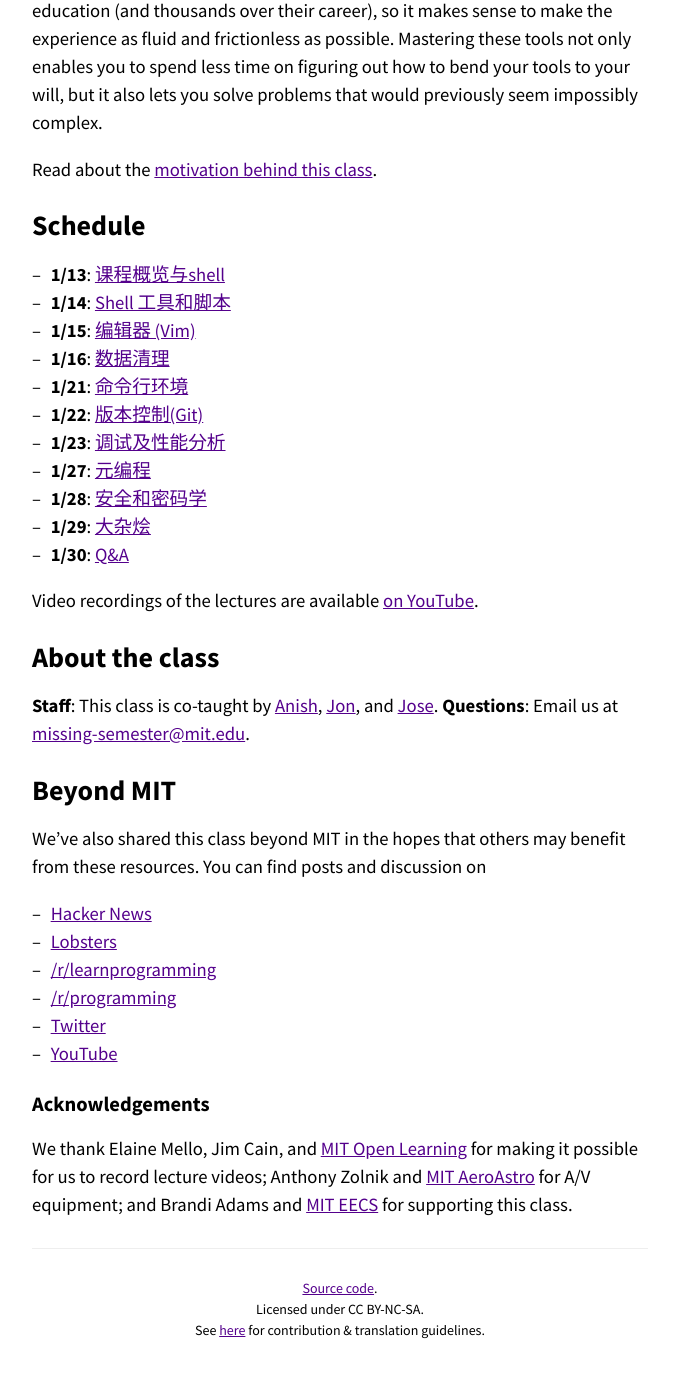
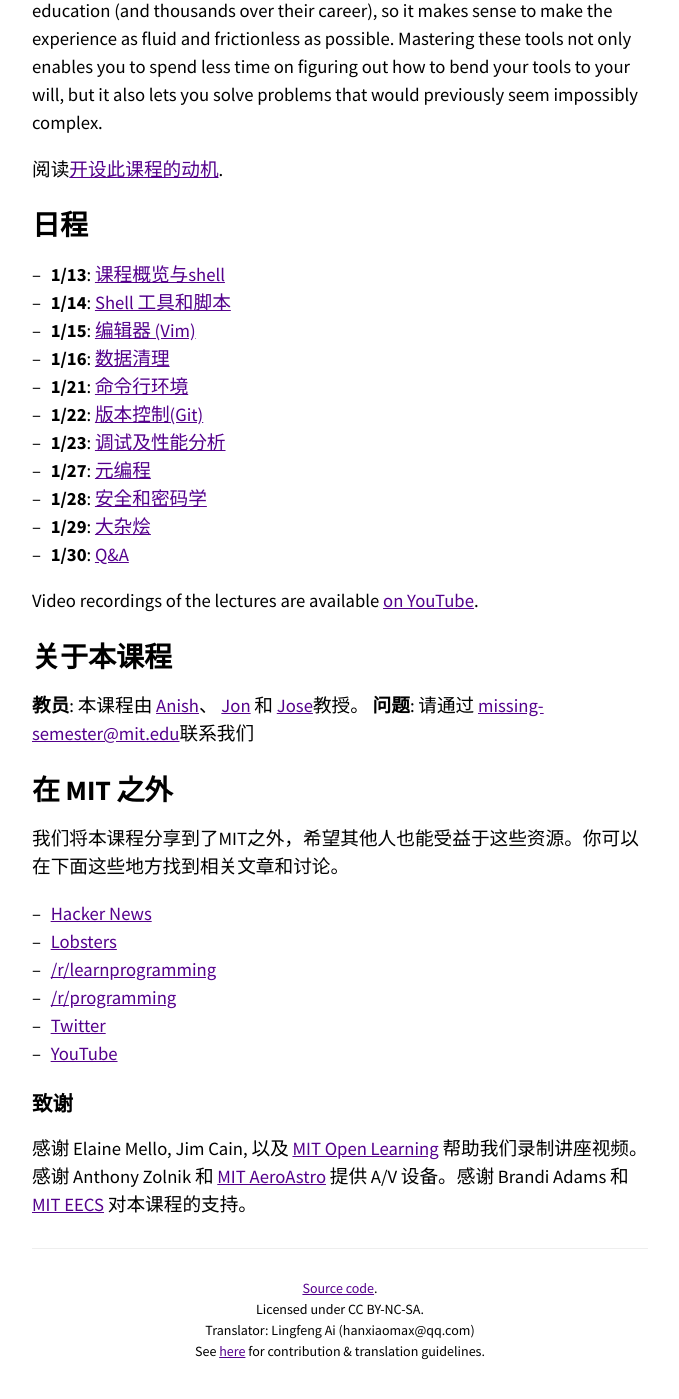
Before and after one commit to missing-semester-cn/missing-semester-cn.github.io, a Jekyll site: the page built from index.md, in a window 1280 px wide and 1400 px high, scrolled down 380 px. Shown: the whole window, without its empty margins (300-979 px from the left). Built offline with Jekyll 4.4.1, drawn with Linux system fonts in a browser that asks for light colours.

Commit message:
update the title

```diff
--- a/index.md
+++ b/index.md
@@ -16,7 +16,7 @@
 your will, but it also lets you solve problems that would previously seem
 impossibly complex.
 
-Read about the [motivation behind this class](/about/).
+阅读[开设此课程的动机](/about/).
 
 {% comment %}
 # Registration
@@ -24,7 +24,7 @@
 Sign up for the IAP 2020 class by filling out this [registration form](https://forms.gle/TD1KnwCSV52qexVt9).
 {% endcomment %}
 
-# Schedule
+# 日程
 
 {% comment %}
 **Lecture**: 35-225, 2pm--3pm<br>
@@ -50,15 +50,14 @@
 Video recordings of the lectures are available [on
 YouTube](https://www.youtube.com/playlist?list=PLyzOVJj3bHQuloKGG59rS43e29ro7I57J).
 
-# About the class
+# 关于本课程
 
-**Staff**: This class is co-taught by [Anish](https://www.anishathalye.com/), [Jon](https://thesquareplanet.com/), and [Jose](http://josejg.com/).
-**Questions**: Email us at [missing-semester@mit.edu](mailto:missing-semester@mit.edu).
+**教员**: 本课程由 [Anish](https://www.anishathalye.com/)、 [Jon](https://thesquareplanet.com/) 和 [Jose](http://josejg.com/)教授。
+**问题**: 请通过 [missing-semester@mit.edu](mailto:missing-semester@mit.edu)联系我们
 
-# Beyond MIT
+# 在 MIT 之外
 
-We've also shared this class beyond MIT in the hopes that others may
-benefit from these resources. You can find posts and discussion on
+我们将本课程分享到了MIT之外，希望其他人也能受益于这些资源。你可以在下面这些地方找到相关文章和讨论。
 
  - [Hacker News](https://news.ycombinator.com/item?id=22226380)
  - [Lobsters](https://lobste.rs/s/ti1k98/missing_semester_your_cs_education_mit)
@@ -67,18 +66,21 @@
  - [Twitter](https://twitter.com/jonhoo/status/1224383452591509507)
  - [YouTube](https://www.youtube.com/playlist?list=PLyzOVJj3bHQuloKGG59rS43e29ro7I57J)
 
-## Acknowledgements
+## 致谢
 
-We thank Elaine Mello, Jim Cain, and [MIT Open
-Learning](https://openlearning.mit.edu/) for making it possible for us to
-record lecture videos; Anthony Zolnik and [MIT
-AeroAstro](https://aeroastro.mit.edu/) for A/V equipment; and Brandi Adams and
-[MIT EECS](https://www.eecs.mit.edu/) for supporting this class.
+感谢 Elaine Mello, Jim Cain, 以及 [MIT Open
+Learning](https://openlearning.mit.edu/) 帮助我们录制讲座视频。
+感谢 Anthony Zolnik 和 [MIT
+AeroAstro](https://aeroastro.mit.edu/) 提供 A/V 设备。感谢 Brandi Adams 和
+[MIT EECS](https://www.eecs.mit.edu/) 对本课程的支持。
+
+
 
 ---
 
 <div class="small center">
-<p><a href="https://github.com/missing-semester/missing-semester">Source code</a>.</p>
+<p><a href="https://github.com/missing-semester-cn/missing-semester-cn">Source code</a>.</p>
 <p>Licensed under CC BY-NC-SA.</p>
+<p>Translator: Lingfeng Ai (hanxiaomax@qq.com)</p>
 <p>See <a href="/license">here</a> for contribution &amp; translation guidelines.</p>
 </div>
```
